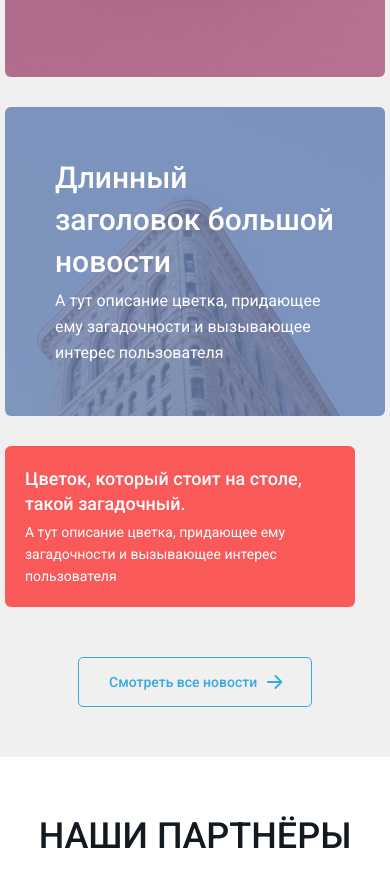
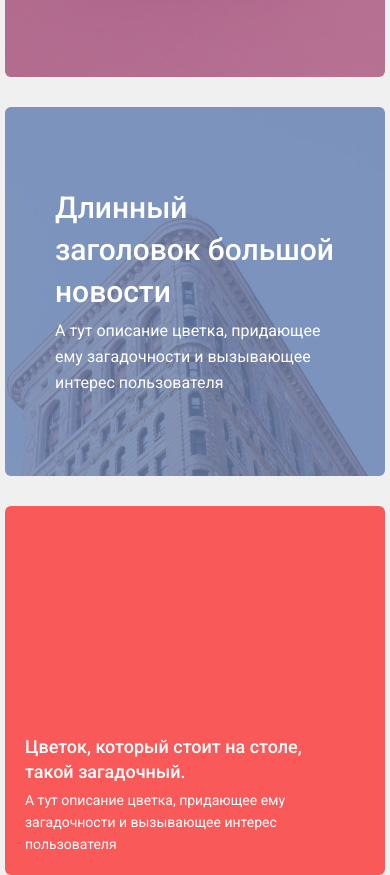
Before and after one commit to tamga05/Test_task_Middle, a plain HTML site: page src/index.html in a window 390 px wide. Shown: the part 3354-4229 px from the top of the page. Drawn offline with Linux system fonts and the light colour scheme; files that its build step writes are made by us from their sources; files whose address does not match are found by name.

Commit message:
fix bugs

```diff
--- a/dist/assets/css/style.css
+++ b/dist/assets/css/style.css
@@ -967,20 +967,21 @@ input::-webkit-search-results-decoration {
     display: grid;
     gap: 30px;
     grid-template-columns: repeat(3, 1fr);
-    grid-template-rows: repeat(2, minmax(200px, 369px));
-    -ms-flex-pack: center;
-    justify-content: center;
+    grid-template-rows: repeat(2, minmax(150px, 369px));
 }
 
-@media screen and (max-width: 576px) {
+@media screen and (max-width: 768px) {
     .news__blocks {
         grid-template-columns: 1fr;
-        grid-template-rows: repeat(4, minmax(1fr, 369px));
+        grid-template-rows: repeat(4, minmax(150px, 369px));
+        -webkit-column-gap: 0;
+        -moz-column-gap: 0;
+        column-gap: 0;
+        row-gap: 30px;
     }
 }
 
 .news__block-1 {
-    grid-column: 1/2;
     grid-column: span 1;
     background: #34AADD;
     border-radius: 6px;
@@ -1024,7 +1025,6 @@ input::-webkit-search-results-decoration {
 }
 
 .news__block-2 {
-    grid-column: 2/4;
     grid-column: span 2;
     background-image: url(./../images/casset.png);
     background-repeat: no-repeat;
@@ -1089,7 +1089,6 @@ input::-webkit-search-results-decoration {
 }
 
 .news__block-3 {
-    grid-column: 1/3;
     grid-column: span 2;
     background-image: url(./../images/house.png);
     background-repeat: no-repeat;
@@ -1154,7 +1153,6 @@ input::-webkit-search-results-decoration {
 }
 
 .news__block-4 {
-    grid-column: 3/4;
     grid-column: span 1;
     background: #F95A59;
     border-radius: 6px;
@@ -1390,10 +1388,10 @@ input::-webkit-search-results-decoration {
 
 .footer__link {
     text-decoration: none;
+    border: 1px solid transparent;
 }
 
 .footer__link:hover {
-    border-top: 1px solid transparent;
     border-bottom: 1px solid #34AADD;
 }
 
--- a/src/assets/scss/layout/_footer.scss
+++ b/src/assets/scss/layout/_footer.scss
@@ -86,10 +86,10 @@
 
     &__link {
         text-decoration: none;
+        border: 1px solid transparent;
 
         &:hover {
             //text-decoration: underline;
-            border-top: 1px solid transparent;
             border-bottom: 1px solid #34AADD;
         }
 
```
Also changed, not shown: dist/assets/css/style.min.css, 1 other file.
